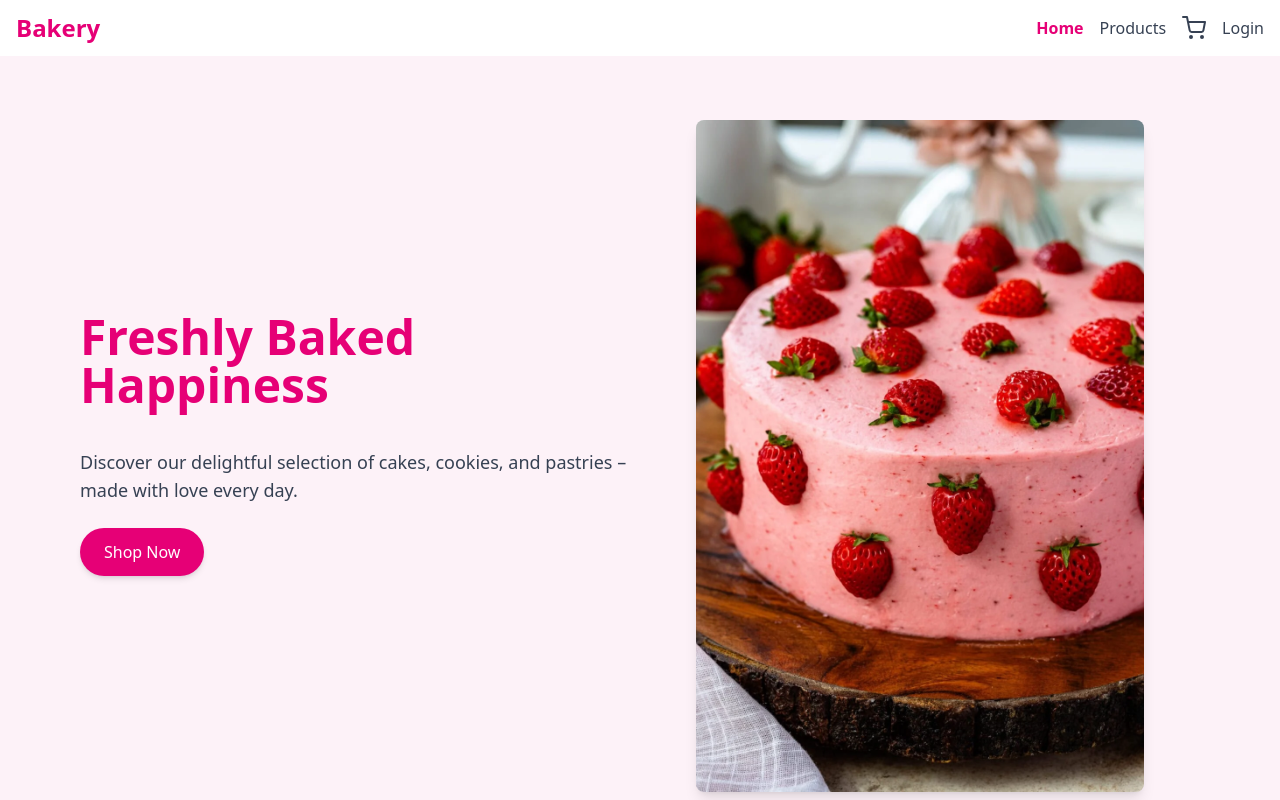
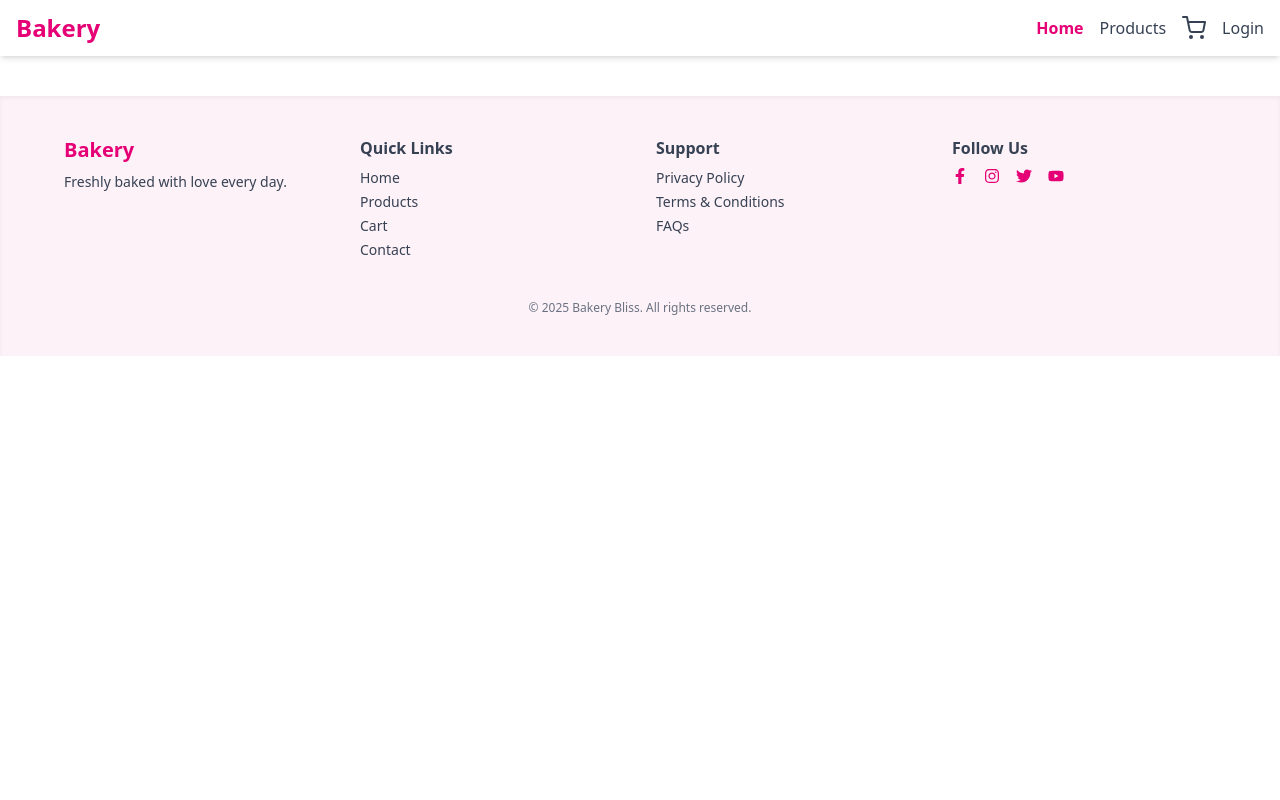
Before and after one commit to deepesh248/bakery-frontend, a React (Vite) app: page / in a window 1280 px wide. Shown: the top 800 px of the page. Built offline with nearby package versions, Linux system fonts and the light colour scheme.

Commit message:
config vite.config.js

```diff
--- a/src/App.jsx
+++ b/src/App.jsx
@@ -19,7 +19,7 @@
     <div className="bg-white min-h-screen">
       <Navbar />
       <Routes>
-        <Route path="/" element={<Home />} />
+        <Route path="/bakery-frontend" element={<Home />} />
         <Route path="/login" element={<Login />} />
         <Route path="/register" element={<Register />} />
         <Route path="/products" element={<Products />} />
```
